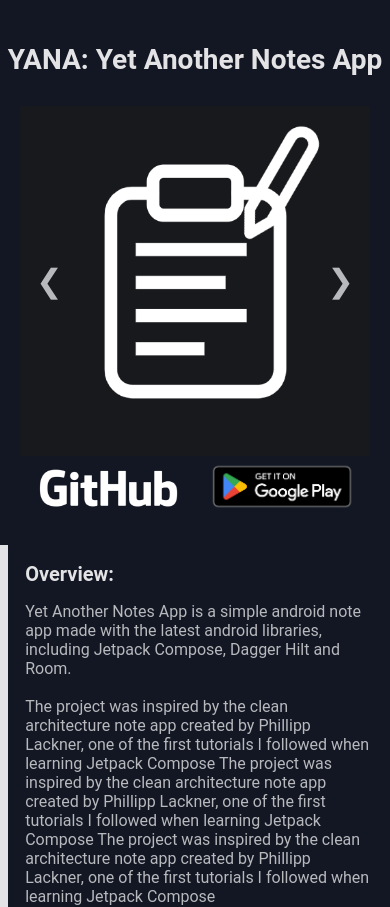
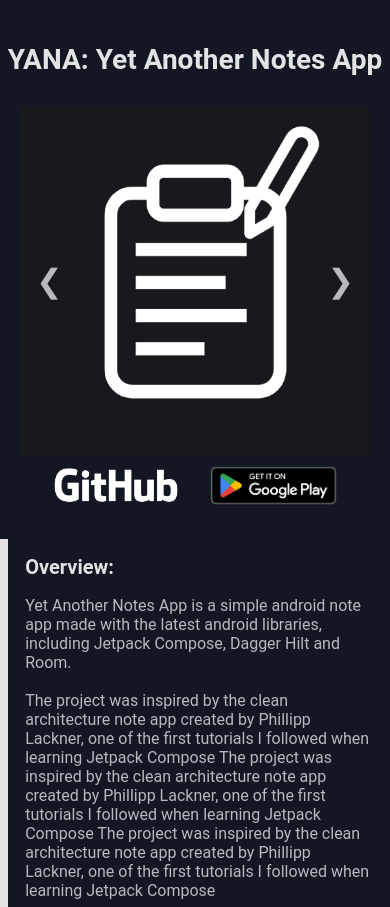
Before and after one commit to CodeyArch/codeyarch.github.io, a React (Create React App) app: page /projects/1 in a window 390 px wide. Shown: the top 907 px of the page. Built offline with nearby package versions, Linux system fonts and the light colour scheme.

Commit message:
Code optimisations, project info expansion and socials

```diff
--- a/src/App.css
+++ b/src/App.css
@@ -945,9 +945,11 @@ button[type='submit']:hover {
   margin-left: 5%;
   margin-right: 5%;
   grid-gap: 15px;
-  width: 50%;
+  min-width: 200px;
+  max-width: 400px;
   grid-template-columns: repeat(auto-fit, minmax(100px, 1fr));
   justify-items: center;
+  align-items: center;
 }
 /* tablet */
 @media (max-width: 700px) {
@@ -956,7 +958,8 @@ button[type='submit']:hover {
     margin-left: 5%;
     margin-right: 5%;
     grid-gap: 15px;
-    width: 85%;
+    min-width: 200px;
+    max-width: 300px;
     grid-template-columns: repeat(auto-fit, minmax(100px, 1fr));
     justify-items: center;
   }
@@ -964,8 +967,16 @@ button[type='submit']:hover {
 
 
 .socials_large img {
+  max-width: 200px;
   width: 100%;
   height: auto;
+}
+@media (max-width: 450px) {
+  .socials_large img {
+    max-width: 150px;
+    width: 100%;
+    height: auto;
+  }
 }
 .socials_large a:hover {
   background-color: #1E60FF;
--- a/src/components/ProjectExpanded.js
+++ b/src/components/ProjectExpanded.js
@@ -3,22 +3,8 @@ import projectDescriptionData from "../data/projectDescriptionData";
 import {useParams} from "react-router-dom";
 
 function ProjectExpanded() {
-    const [activeIndex, setActiveIndex] = useState(0); // set the active image index to 0 by default
-
     let {id} = useParams()
     const project = projectDescriptionData[id - 1];
-    const handlePrevClick = () => {
-        setActiveIndex((prevIndex) =>
-            prevIndex === 0 ? project.images.length - 1 : prevIndex - 1
-        ); // set the active image index to the previous index
-    };
-
-    const handleNextClick = () => {
-        setActiveIndex((prevIndex) =>
-            prevIndex === project.images.length - 1 ? 0 : prevIndex + 1
-        ); // set the active image index to the next index
-    };
-
     // This exists to find URLs in the projectDescriptionData.js sections and replace them with clickable links
     const createDescriptionElements = (description) => {
         const urlRegex = /(?:https?|ftp):\/\/[\n\S]+/g;
@@ -34,8 +20,6 @@ function ProjectExpanded() {
         }
         return elements;
     }
-
-    const image = project.images[activeIndex]; // get the active image based on the active image index
 
     return (
         <section className="projectDesc">
@@ -60,53 +44,13 @@ function ProjectExpanded() {
                         </div>
 
                     </div>
-                    <div className="projects-description-grid-2">
-                        <h2 className="projects-header">{project.title}</h2>
-                        <div className="image-slideshow">
-                            <img src={image.src} alt={image.alt} />
-                            <div className="prev" onClick={handlePrevClick}>
-                                &#10094;
-                            </div>
-                            <div className="next" onClick={handleNextClick}>
-                                &#10095;
-                            </div>
-                        </div>
-                        <div className="socials_large">
-                            <a href="https://github.com/CodeyArch">
-                                <img src={"../assets/GitHub_Logo_White.png"} alt="Github" />
-                            </a>
-                            <a href="https://play.google.com/store/apps/details?id=me.goobydev.composenotes">
-                                <img src={"../assets/google_play.png"} alt="Google Play" />
-                            </a>
-                        </div>
-                    </div>
-
-                    {/* For socials, they should have links and types pulled from projectDescriptionData.js*/}
+                    {ProjectExpandedSlideshowGrid()}
 
                 </div>
             </div>
             <div className="mobileProject-Expanded">
                 <div className="project-expanded">
-                    <div className="projects-description-grid-2">
-                        <h2 className="projects-header">{project.title}</h2>
-                        <div className="image-slideshow">
-                            <img src={image.src} alt={image.alt} />
-                            <div className="prev" onClick={handlePrevClick}>
-                                &#10094;
-                            </div>
-                            <div className="next" onClick={handleNextClick}>
-                                &#10095;
-                            </div>
-                        </div>
-                        <div className="socials_large">
-                            <a href="https://github.com/CodeyArch">
-                                <img src={"../assets/GitHub_Logo_White.png"} alt="Github" />
-                            </a>
-                            <a href="https://play.google.com/store/apps/details?id=me.goobydev.composenotes">
-                                <img src={"../assets/google_play.png"} alt="Google Play" />
-                            </a>
-                        </div>
-                    </div>
+                    {ProjectExpandedSlideshowGrid()}
                     <div className="projects-description-grid-1">
                         <div className="text-description">
                             <h2 className="text-description-header" >Overview:</h2>
@@ -127,7 +71,6 @@ function ProjectExpanded() {
 
                     </div>
 
-
                     {/* For socials, they should have links and types pulled from projectDescriptionData.js*/}
 
                 </div>
@@ -137,5 +80,64 @@ function ProjectExpanded() {
 
     );
 }
+function ProjectExpandedSlideshowGrid() {
+    const [activeIndex, setActiveIndex] = useState(0); // set the active image index to 0 by default
+    let {id} = useParams()
+    const project = projectDescriptionData[id - 1];
+
+    const handlePrevClick = () => {
+        setActiveIndex((prevIndex) =>
+            prevIndex === 0 ? project.images.length - 1 : prevIndex - 1
+        ); // set the active image index to the previous index
+    };
+
+    const handleNextClick = () => {
+        setActiveIndex((prevIndex) =>
+            prevIndex === project.images.length - 1 ? 0 : prevIndex + 1
+        ); // set the active image index to the next index
+    };
+
+    const image = project.images[activeIndex];
+    return (
+        <div className="projects-description-grid-2">
+            <h2 className="projects-header">{project.title}</h2>
+            <div className="image-slideshow">
+                <img src={image.src} alt={image.alt} />
+                <div className="prev" onClick={handlePrevClick}>
+                    &#10094;
+                </div>
+                <div className="next" onClick={handleNextClick}>
+                    &#10095;
+                </div>
+            </div>
+            <div className="socials_large">
+                {Object.keys(project.socialMedia).map((platform) => {
+                    if (platform === "github") {
+                        return (
+                            <a href={project.socialMedia.github} target="_blank" rel="noopener noreferrer" key = {"Github"}>
+                                <img src={"../assets/GitHub_Logo_White.png"} alt="GitHub" />
+                            </a>
+                        );
+                    } else if (platform === "googlePlay") {
+                        return (
+                            <a href={project.socialMedia.googlePlay} target="_blank" rel="noopener noreferrer" key = {"Google Play"}>
+                                <img src={"../assets/google_play.png"} alt="Google Play" />
+                            </a>
+                        );
+                    } else if (platform === "itchIO") {
+                        return (
+                            <a href={project.socialMedia.itchIO} target="_blank"
+                               rel="noopener noreferrer" key = {"Itch.io"}>
+                                <img src={"../assets/itch_badge.png"} alt="Itch.io"/>
+                            </a>
+                        );
+                    } else {
+                        return null;
+                    }
+                })}
+            </div>
+        </div>
+    )
+}
 
 export default ProjectExpanded;
--- a/src/data/projectDescriptionData.js
+++ b/src/data/projectDescriptionData.js
@@ -20,6 +20,10 @@ const projects = [
         teams: "As this was a solo project, there is no team to credit here, however, I feel it is worth mentioning that this project would not have been possible without Phillipp Lackner" +
             " and his Clean Architecture Note App.\n\n You can find this here: https://github.com/philipplackner/CleanArchitectureNoteApp" ,
         roles: "Android Developer, Designer, Project Manager ",
+        socialMedia: {
+            github: "https://github.com/CodeyArch/YANA",
+            googlePlay: "https://play.google.com/store/apps/details?id=me.goobydev.composenotes"
+        },
         images: [
             { src: "../assets/YANA.png", alt: "YANA: App Icon" }, // TODO: Images
             { src: "https://via.placeholder.com/600x600", alt: "Image 2" },
@@ -51,6 +55,9 @@ const projects = [
         teams: "This was a solo project, however, I had many friends and family provide beta testing and " +
             "this project would not have gone as well without them" ,
         roles: "Android Developer, Designer, Project Manager",
+        socialMedia: {
+            github: "https://github.com/CodeyArch/Maths_challenges",
+        },
         images: [
             { src: "../assets/maths_challenges.png", alt: "Maths Challenges Icon" },
             { src: "https://via.placeholder.com/300x300", alt: "Image 5" },
@@ -86,6 +93,9 @@ const projects = [
             "We also had a small team of beta testers helping ensure the project was up to the expected quality," +
             " I was in charge of this small team as one of my main roles on this project" ,
         roles: "Quality Insurance Lead, Developer/Designer, Community Management, Technical Support ",
+        socialMedia: {
+            github: "https://github.com/skyblock-tools",
+        },
         images: [
             { src: "../assets/skyhouse.png", alt: "Skyhouse Logo" },
             { src: "../assets/skyhouseContributors.png", alt: "Skyhouse Home page and contributors" },
@@ -112,6 +122,10 @@ const projects = [
             "",
         teams: "" ,
         roles: "Android Developer, Designer, Project Manager",
+        socialMedia: {
+            github: "https://github.com/CodeyArch/Spring-Time-Sunflower",
+            itchIO: "https://goobydev.itch.io/spring-time-sunflower",
+        },
         images: [
             { src: "../assets/spring_time_sunflower.png", alt: "Spring time sunflower icon" },
             { src: "https://via.placeholder.com/300x300", alt: "Image 5" },
@@ -136,6 +150,10 @@ const projects = [
             "",
         teams: "" ,
         roles: "Android Developer, Designer, Project Manager",
+        socialMedia: {
+            github: "https://github.com/CodeyArch",
+            itchIO: "https://goobydev.itch.io/the-same-level-prototype",
+        },
         images: [
             { src: "../assets/same_level_prototype.png", alt: "Image 4" },
             { src: "https://via.placeholder.com/300x300", alt: "Image 5" },
@@ -160,6 +178,10 @@ const projects = [
             "",
         teams: "" ,
         roles: "Android Developer, Designer, Project Manager",
+        socialMedia: {
+            github: "https://github.com/CodeyArch",
+
+        },
         images: [
             { src: "../assets/miscellaneous_games.png", alt: "Image 4" },
             { src: "https://via.placeholder.com/300x300", alt: "Image 5" },
@@ -185,6 +207,9 @@ const projects = [
             "",
         teams: "" ,
         roles: "Android Developer, Designer, Project Manager",
+        socialMedia: {
+            github: "https://github.com/CodeyArch",
+        },
         images: [
             { src: "https://via.placeholder.com/300x300", alt: "Image 4" },
             { src: "https://via.placeholder.com/300x300", alt: "Image 5" },
```
Also changed, not shown: public/assets/itch_badge.png (added).
